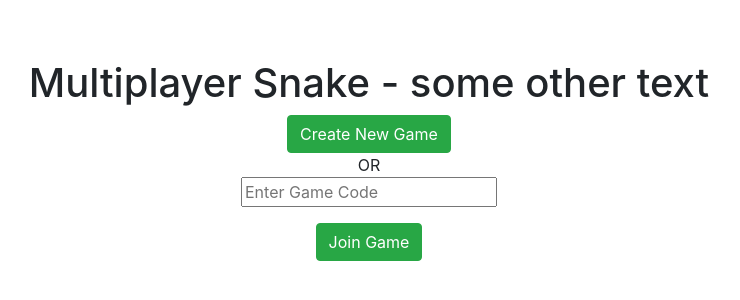
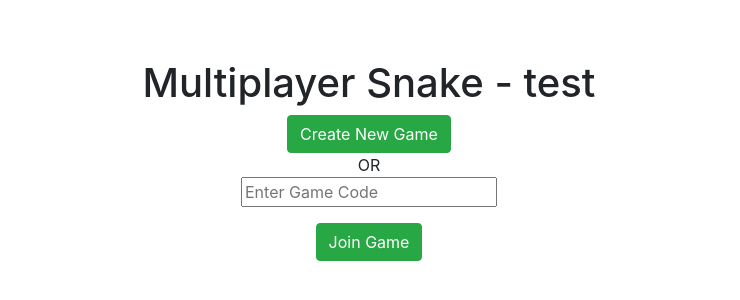
Before and after one commit to Nicolaas1988/snake2, a plain HTML site: page frontend/index.html in a window 1280 px wide. Shown: the part 240-540 px from the top of the page, without its empty margins (271-1011 px from the left). Drawn offline with nearby package versions, Linux system fonts and the light colour scheme; no server answers.

Commit message:
commit 3

```diff
--- a/frontend/index.html
+++ b/frontend/index.html
@@ -23,7 +23,7 @@
           <div
             class="d-flex flex-column align-items-center justify-content-center h-100"
           >
-            <h1>Multiplayer Snake - some other text</h1>
+            <h1>Multiplayer Snake - test</h1>
             <button type="submit" class="btn btn-success" id="newGameButton">
               Create New Game
             </button>
```
